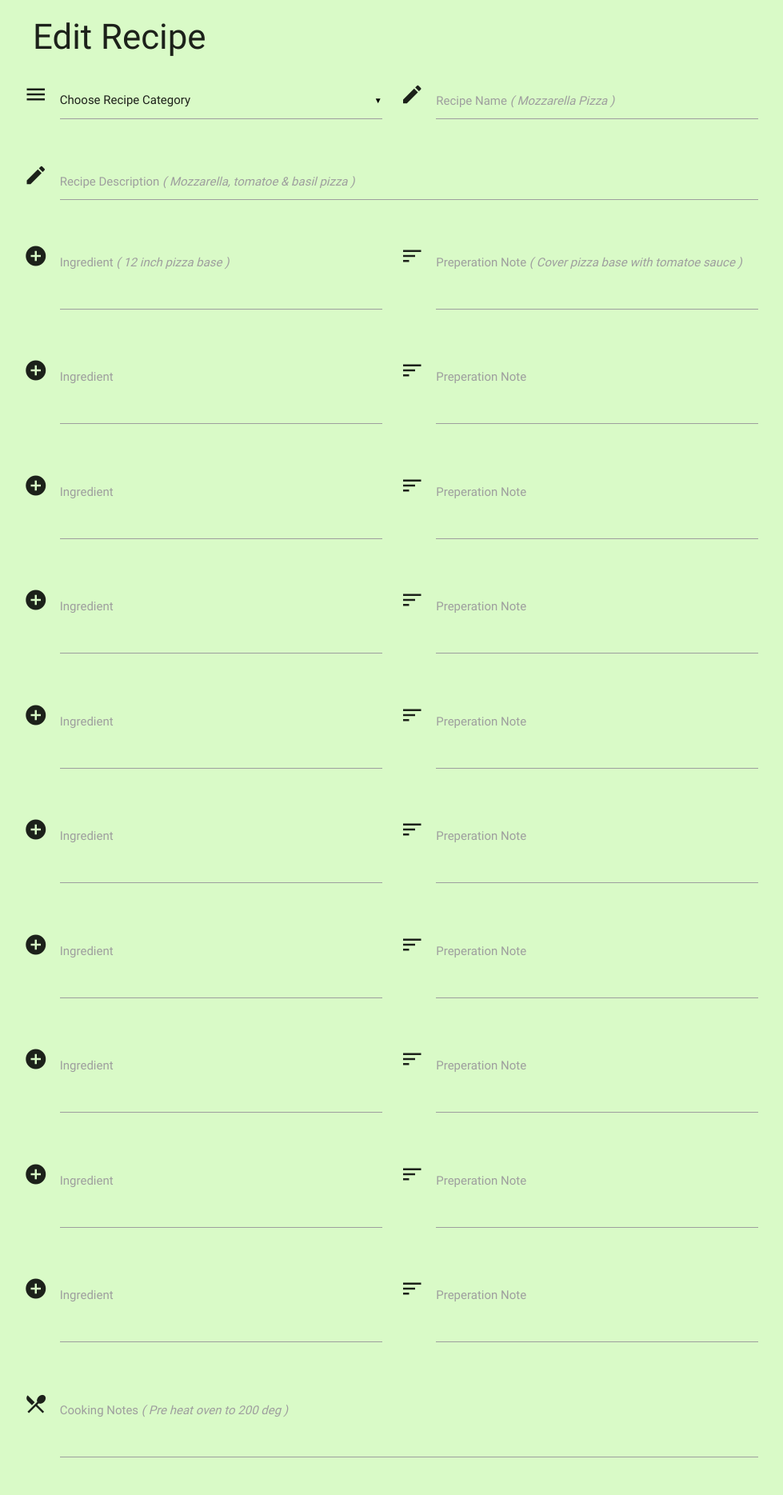
After one commit to Code-Institute-Submissions/Milestone_Project3, a Flask app: page /edit_recipe in a window 1280 px wide. The commit adds this page. Shown: the top 1869 px of the page at 80% size, without its empty margins (151-1130 px from the left). Run offline with Flask 2, Linux system fonts and the light colour scheme; data that the repository does not hold is empty; some libraries are stand-ins or nearby versions.

Commit message:
edit_recipe html page loading corrctly - ready to add functionaility to edit tasks.html

```diff
--- a/app.py
+++ b/app.py
@@ -3,6 +3,7 @@ import json
 from flask import Flask, render_template, redirect, request, url_for
 from flask_pymongo import PyMongo
 from bson.objectid import ObjectId
+
 
 app = Flask(__name__)
 app.config["MONGO_DBNAME"] = 'task_manager'
@@ -34,6 +35,20 @@ def insert_recipe():
     return redirect(url_for('get_tasks'))
 
 
+@app.route('/edit_recipe')
+def edit_recipe():
+    return render_template("editrecipe.html", page_title="editrecipe.html", categories=mongo.db.categories.find())
+
+"""
+@app.route('/edit_task/<task_id>')
+def edit_task(task_id):
+    the_task =  mongo.db.tasks.find_one({"_id": ObjectId(task_id)})
+    all_categories =  mongo.db.categories.find()
+    return render_template('edittask.html', task=the_task,
+                           categories=all_categories)
+"""
+
+
 if __name__ == '__main__':
     app.run(host=os.environ.get('IP'),
             port=int(os.environ.get('PORT')),
--- a/templates/base.html
+++ b/templates/base.html
@@ -17,7 +17,7 @@
             $(document).ready(function(){
             $('select').material_select();
             $('.parallax').parallax();
-            $('.sidenav').sidenav();
+
          });
 
 
--- /dev/null
+++ b/templates/editrecipe.html
@@ -0,0 +1,257 @@
+{% extends 'base.html' %} {% block content %}
+
+<div class="container edit_recipe">
+    <h3>Edit Recipe</h3>
+  <div class="row">
+    <form action="{{ url_for('insert_recipe')}}" method="POST">
+      <div class="row">
+        <div class="input-field col s12 l6">
+          <i class="material-icons prefix">menu</i>
+          <select id="category" name="category_name">
+            <option value="" disabled selected>Choose Recipe Category</option>
+            {%  for category in categories %}
+              <option value="{{category.category_name}}">{{category.category_name}}</option>
+            {% endfor %}
+
+          </select>
+        </div>
+        <div class="input-field col s12 l6">
+          <i class="material-icons prefix">mode_edit</i>
+          <input id="task_name" name="task_name" type="text" class="validate">
+          <label for="icon_prefix2">Recipe Name <em>( Mozzarella Pizza )</em></label>
+        </div>
+      </div>
+
+      <div class="row">
+        <div class="input-field col s12">
+          <i class="material-icons prefix">mode_edit</i>
+          <input id="task_description" name="task_description" type="text" class="validate">
+          <label for="icon_prefix2">Recipe Description <em>( Mozzarella, tomatoe & basil pizza )</em></label>
+        </div>
+      </div>
+
+      <div class="row">
+        <div class="input-field col s12 l6">
+          <i class="material-icons prefix">add_circle</i>
+          <textarea id="icon_prefix2" input id="task_ingredients" name="task_ingredients" class="materialize-textarea"></textarea>
+          <label for="icon_prefix2">Ingredient <em>( 12 inch pizza base )</em> </label>
+        </div>
+        <div class="input-field col s12 l6">
+          <i class="material-icons prefix">sort</i>
+          <textarea id="icon_prefix2" input id="task_notes" name="task_notes" class="materialize-textarea"></textarea>
+          <label for="icon_prefix2">Preperation Note <em>( Cover pizza base with tomatoe sauce )</em> </label>
+        </div>
+      </div>
+
+      <div class="row">
+        <div class="input-field col s12 l6">
+          <i class="material-icons prefix">add_circle</i>
+          <textarea id="icon_prefix2" input id="task_ingredients_2" name="task_ingredients_2" class="materialize-textarea"></textarea>
+          <label for="icon_prefix2">Ingredient</label>
+        </div>
+        <div class="input-field col s12 l6">
+          <i class="material-icons prefix">sort</i>
+          <textarea id="icon_prefix2" input id="task_notes_2" name="task_notes_2" class="materialize-textarea"></textarea>
+          <label for="icon_prefix2">Preperation Note</label>
+        </div>
+      </div>
+
+      <div class="row">
+        <div class="input-field col s12 l6">
+          <i class="material-icons prefix">add_circle</i>
+          <textarea id="icon_prefix2" input id="task_ingredients_3" name="task_ingredients_3" class="materialize-textarea"></textarea>
+          <label for="icon_prefix2">Ingredient</label>
+        </div>
+        <div class="input-field col s12 l6">
+          <i class="material-icons prefix">sort</i>
+          <textarea id="icon_prefix2" input id="task_notes_3" name="task_notes_3" class="materialize-textarea"></textarea>
+          <label for="icon_prefix2">Preperation Note</label>
+        </div>
+      </div>
+
+      <div class="row">
+        <div class="input-field col s12 l6">
+          <i class="material-icons prefix">add_circle</i>
+          <textarea id="icon_prefix2" input id="task_ingredients_4" name="task_ingredients_4" class="materialize-textarea"></textarea>
+          <label for="icon_prefix2">Ingredient</label>
+        </div>
+        <div class="input-field col s12 l6">
+          <i class="material-icons prefix">sort</i>
+          <textarea id="icon_prefix2" input id="task_notes_4" name="task_notes_4" class="materialize-textarea"></textarea>
+          <label for="icon_prefix2">Preperation Note</label>
+        </div>
+      </div>
+
+      <div class="row">
+        <div class="input-field col s12 l6">
+          <i class="material-icons prefix">add_circle</i>
+          <textarea id="icon_prefix2" input id="task_ingredients_5" name="task_ingredients_5" class="materialize-textarea"></textarea>
+          <label for="icon_prefix2">Ingredient</label>
+        </div>
+        <div class="input-field col s12 l6">
+          <i class="material-icons prefix">sort</i>
+          <textarea id="icon_prefix2" input id="task_notes_5" name="task_notes_5" class="materialize-textarea"></textarea>
+          <label for="icon_prefix2">Preperation Note</label>
+        </div>
+      </div>
+
+      <div class="row">
+        <div class="input-field col s12 l6">
+          <i class="material-icons prefix">add_circle</i>
+          <textarea id="icon_prefix2" input id="task_ingredients_6" name="task_ingredients_6" class="materialize-textarea"></textarea>
+          <label for="icon_prefix2">Ingredient</label>
+        </div>
+        <div class="input-field col s12 l6">
+          <i class="material-icons prefix">sort</i>
+          <textarea id="icon_prefix2" input id="task_notes_6" name="task_notes_6" class="materialize-textarea"></textarea>
+          <label for="icon_prefix2">Preperation Note</label>
+        </div>
+      </div>
+
+      <div class="row">
+        <div class="input-field col s12 l6">
+          <i class="material-icons prefix">add_circle</i>
+          <textarea id="icon_prefix2" input id="task_ingredients_7" name="task_ingredients_7" class="materialize-textarea"></textarea>
+          <label for="icon_prefix2">Ingredient</label>
+        </div>
+        <div class="input-field col s12 l6">
+          <i class="material-icons prefix">sort</i>
+          <textarea id="icon_prefix2" input id="task_notes_7" name="task_notes_7" class="materialize-textarea"></textarea>
+          <label for="icon_prefix2">Preperation Note</label>
+        </div>
+      </div>
+
+      <div class="row">
+        <div class="input-field col s12 l6">
+          <i class="material-icons prefix">add_circle</i>
+          <textarea id="icon_prefix2" input id="task_ingredients_8" name="task_ingredients_8" class="materialize-textarea"></textarea>
+          <label for="icon_prefix2">Ingredient</label>
+        </div>
+        <div class="input-field col s12 l6">
+          <i class="material-icons prefix">sort</i>
+          <textarea id="icon_prefix2" input id="task_notes_8" name="task_notes_8" class="materialize-textarea"></textarea>
+          <label for="icon_prefix2">Preperation Note</label>
+        </div>
+      </div>
+
+      <div class="row">
+        <div class="input-field col s12 l6">
+          <i class="material-icons prefix">add_circle</i>
+          <textarea id="icon_prefix2" input id="task_ingredients_9" name="task_ingredients_9" class="materialize-textarea"></textarea>
+          <label for="icon_prefix2">Ingredient</label>
+        </div>
+        <div class="input-field col s12 l6">
+          <i class="material-icons prefix">sort</i>
+          <textarea id="icon_prefix2" input id="task_notes_9" name="task_notes_9" class="materialize-textarea"></textarea>
+          <label for="icon_prefix2">Preperation Note</label>
+        </div>
+      </div>
+
+      <div class="row">
+        <div class="input-field col s12 l6">
+          <i class="material-icons prefix">add_circle</i>
+          <textarea id="icon_prefix2" input id="task_ingredients_10" name="task_ingredients_10" class="materialize-textarea"></textarea>
+          <label for="icon_prefix2">Ingredient</label>
+        </div>
+        <div class="input-field col s12 l6">
+          <i class="material-icons prefix">sort</i>
+          <textarea id="icon_prefix2" input id="task_notes_10" name="task_notes_10" class="materialize-textarea"></textarea>
+          <label for="icon_prefix2">Preperation Note</label>
+        </div>
+      </div>
+
+      <div class="row">
+        <div class="input-field col s12">
+          <i class="material-icons prefix">local_dining</i>
+          <textarea id="icon_prefix2" input id="task_instructions" name="task_instructions_1" type="text" class="materialize-textarea"></textarea>
+          <label for="icon_prefix2">Cooking Notes <em>( Pre heat oven to 200 deg )</em></label>
+        </div>
+      </div>
+
+      <div class="row">
+        <div class="input-field col s12">
+          <i class="material-icons prefix">local_dining</i>
+          <textarea id="icon_prefix2" input id="task_instructions_2" name="task_instructions_2" type="text" class="materialize-textarea"></textarea>
+          <label for="icon_prefix2">Cooking Notes</label>
+        </div>
+      </div>
+
+      <div class="row">
+        <div class="input-field col s12">
+          <i class="material-icons prefix">local_dining</i>
+          <textarea id="icon_prefix2" input id="task_instructions_3" name="task_instructions_3" type="text" class="materialize-textarea"></textarea>
+          <label for="icon_prefix2">Cooking Notes</label>
+        </div>
+      </div>
+
+      <div class="row">
+        <div class="input-field col s12">
+          <i class="material-icons prefix">local_dining</i>
+          <textarea id="icon_prefix2" input id="task_instructions_4" name="task_instructions_4" type="text" class="materialize-textarea"></textarea>
+          <label for="icon_prefix2">Cooking Notes</label>
+        </div>
+      </div>
+
+      <div class="row">
+        <div class="input-field col s12">
+          <i class="material-icons prefix">local_dining</i>
+          <textarea id="icon_prefix2" input id="task_instructions_5" name="task_instructions_5" type="text" class="materialize-textarea"></textarea>
+          <label for="icon_prefix2">Cooking Notes</label>
+        </div>
+      </div>
+
+      <div class="row">
+        <div class="input-field col s12">
+          <i class="material-icons prefix">local_dining</i>
+          <textarea id="icon_prefix2" input id="task_instructions_6" name="task_instructions_6" type="text" class="materialize-textarea"></textarea>
+          <label for="icon_prefix2">Cooking Notes</label>
+        </div>
+      </div>
+
+      <div class="row">
+        <div class="input-field col s12">
+          <i class="material-icons prefix">local_dining</i>
+          <textarea id="icon_prefix2" input id="task_instructions_7" name="task_instructions_7" type="text" class="materialize-textarea"></textarea>
+          <label for="icon_prefix2">Cooking Notes</label>
+        </div>
+      </div>
+
+      <div class="row">
+        <div class="input-field col s12">
+          <i class="material-icons prefix">local_dining</i>
+          <textarea id="icon_prefix2" input id="task_instructions_8" name="task_instructions_8" type="text" class="materialize-textarea"></textarea>
+          <label for="icon_prefix2">Cooking Notes</label>
+        </div>
+      </div>
+
+      <div class="row">
+        <div class="input-field col s12">
+          <i class="material-icons prefix">local_dining</i>
+          <textarea id="icon_prefix2" input id="task_instructions_9" name="task_instructions_9" type="text" class="materialize-textarea"></textarea>
+          <label for="icon_prefix2">Cooking Notes</label>
+        </div>
+      </div>
+
+      <div class="row">
+        <div class="input-field col s12">
+          <i class="material-icons prefix">local_dining</i>
+          <textarea id="icon_prefix2" input id="task_instructions_10" name="task_instructions_10" type="text" class="materialize-textarea"></textarea>
+          <label for="icon_prefix2">Cooking Notes</label>
+        </div>
+      </div>
+
+      <div class="row">
+        <button class="btn waves-effect waves-light" type="submit" name="action">Add Recipe
+        <i class="material-icons right">send</i>
+      </button>
+      </div>
+
+    </form>
+  </div>
+
+
+  <!-- end of div-->
+</div>
+
+
+{% endblock %}
--- a/templates/tasks.html
+++ b/templates/tasks.html
@@ -35,8 +35,8 @@
                     </p>
                 </div>
                 <div class="card-action">
-                    <i class="material-icons">add_circle</i><span>
-                        <a href="#">See recipe & cooking instructions</a>
+                    <i class="material-icons"></i><span>
+                        <a class="waves-effect wave-light btn">See Recipe</a>
                     </span>
                 </div>
             </div>
```
